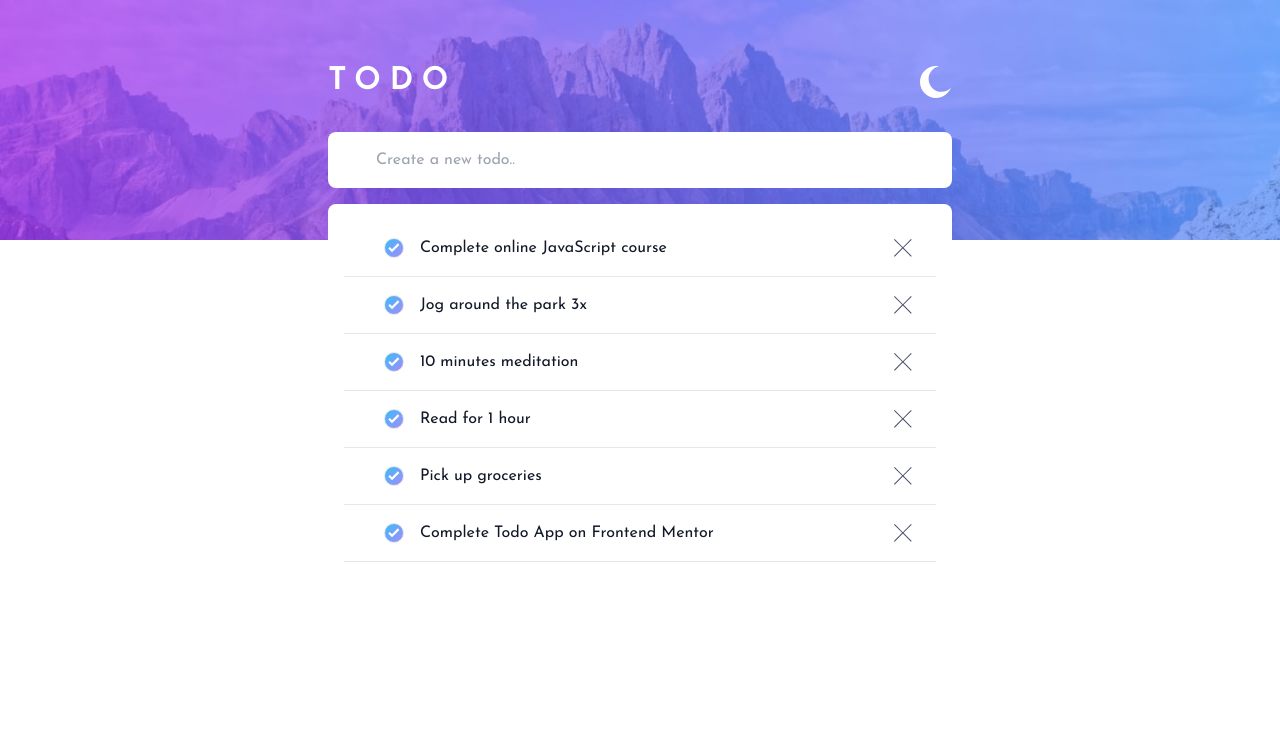
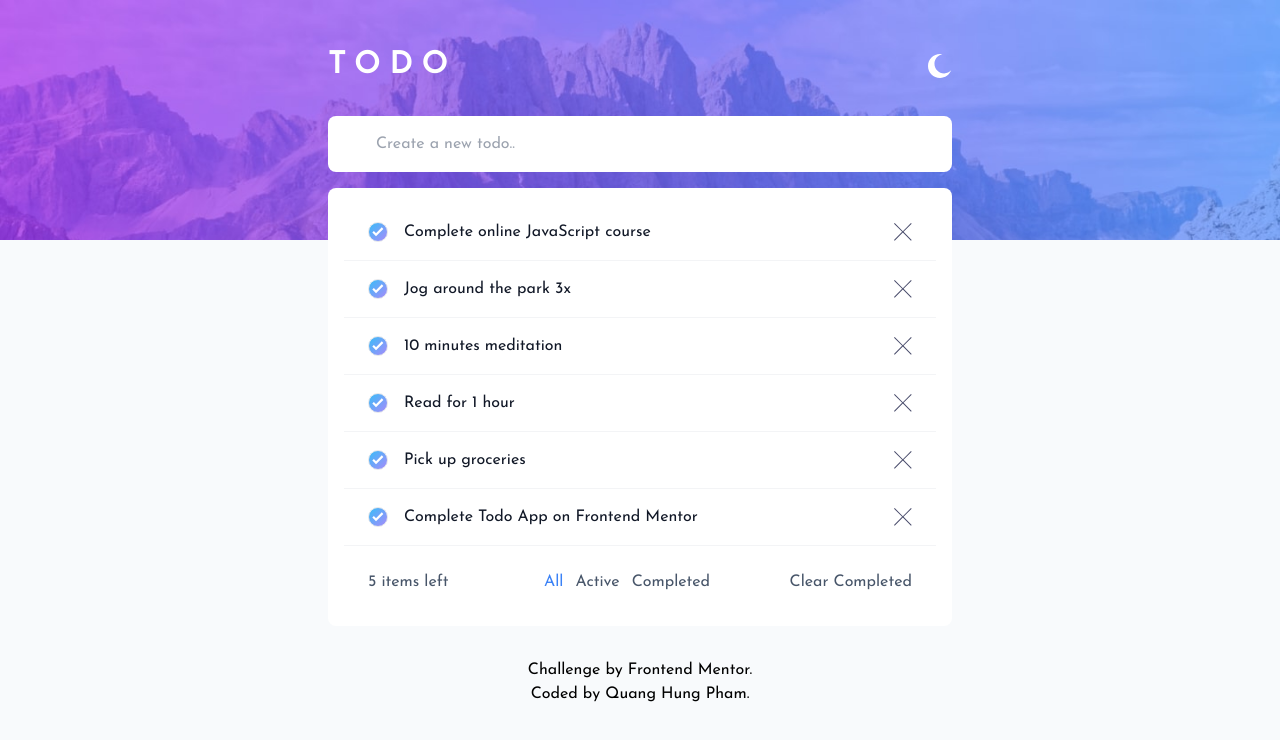
Before and after one commit to pqhung3007/fem-todo-app, a React (Create React App) app: page / in a window 1280 px wide. Shown: the top 740 px of the page. Built offline with nearby package versions, Linux system fonts and the light colour scheme.

Commit message:
build UI for dark mode

```diff
--- a/src/App.js
+++ b/src/App.js
@@ -5,19 +5,23 @@ import { useSelector } from 'react-redux'
 import Header from './components/Header';
 import TodoForm from './components/TodoForm';
 import TodoList from './components/TodoList';
+import Footer from './components/Footer';
 
 function App() {
   const { lightMode } = useSelector((state) => state.theme);
 
   return (
-    <div className="App">
+    <div className="bg-slate-50 dark:bg-darkBlue min-h-screen">
       <ToastContainer autoClose={2000} theme='light' />
-      <div className={`${lightMode ? "bg-desktop-light" : "bg-desktop-dark"} bg-cover bg-no-repeat  h-48 md:h-60`}>
-        <div className="max-w-2xl mx-auto pt-12 md:pt-16 px-6">
-          <Header />
+      <div className={`${lightMode ? "bg-desktop-light" : "bg-desktop-dark"} bg-cover bg-no-repeat h-48 md:h-60`}>
+      </div>
+      <div className="max-w-2xl mx-auto -mt-48 md:-mt-64 pt-12 md:pt-16 px-6">
+        <Header />
+        <main>
           <TodoForm />
           <TodoList />
-        </div>
+        </main>
+        <Footer />
       </div>
     </div>
   );
--- /dev/null
+++ b/src/components/Footer.jsx
@@ -0,0 +1,20 @@
+import React from "react";
+
+const Footer = () => {
+  return (
+    <footer className="text-center text-black dark:text-slate-500 mt-8 pb-4">
+      <p>
+        Challenge by{" "}
+        <a href="https://www.frontendmentor.io?ref=challenge">
+          Frontend Mentor
+        </a>
+        .
+      </p>
+      <p>
+        Coded by <a href="http://cyishere.dev">Quang Hung Pham</a>.
+      </p>
+    </footer>
+  );
+};
+
+export default Footer;
--- a/src/components/Header.jsx
+++ b/src/components/Header.jsx
@@ -14,7 +14,7 @@ function Header() {
         todo
       </h1>
       <button onClick={() => dispatch(toggleTheme())}>
-        <img src={lightMode ? moonIcon : sunIcon} alt="" className="w-8 h-8" />
+        <img src={lightMode ? moonIcon : sunIcon} alt="" className="w-6 h-6" />
       </button>
     </div>
   );
--- a/src/components/TodoForm.jsx
+++ b/src/components/TodoForm.jsx
@@ -16,7 +16,7 @@ function TodoForm() {
       </label>
       <input
         type="text"
-        className="p-4 pl-12 mt-4 w-full focus:outline-1 focus:outline-purple-400 placeholder:text-gray-400 rounded-lg"
+        className="p-4 pl-12 mt-4 w-full focus:outline-1 focus:outline-purple-400 bg-white dark:bg-darkDesaturatedBlue placeholder:text-gray-400 dark:text-gray-400 rounded-lg"
         placeholder="Create a new todo.."
         value={input}
         onChange={handleChange}
--- a/src/components/TodoItem.jsx
+++ b/src/components/TodoItem.jsx
@@ -6,16 +6,13 @@ function TodoItem({ todo }) {
   const { id, content } = todo;
 
   return (
-    <div className="border-b border-gray-10 px-3 md:px-6 py-4 flex justify-between items-center">
+    <div className="border-b border-gray-100 dark:border-slate-500 md:px-6 py-4 flex justify-between items-center">
       <div className="space-x-4 flex items-center">
-        <label htmlFor="todo" className="hidden">
-          Todo
-        </label>
         {/* <input className="rounded-full inline w-4 h-4" type="checkbox" /> */}
-        <div className="w-5 h-5 flex justify-center items-center border bg-gradient-to-br from-sky-400 to-violet-400 rounded-full">
-          <img src={iconCheck} className="w-3 h-auto" alt="" />
+        <div className="w-5 h-5 flex justify-center items-center ml-0 border bg-gradient-to-br from-sky-400 to-violet-400 rounded-full">
+          <img src={iconCheck} className="w-3" alt="" />
         </div>
-        <p className="text-gray-900">{content}</p>
+        <p className="text-gray-900 dark:text-slate-200">{content}</p>
       </div>
       <button type="submit">
         <img src={iconCross} alt="cross" className="" />
--- a/src/components/TodoList.jsx
+++ b/src/components/TodoList.jsx
@@ -5,10 +5,20 @@ import TodoItem from "./TodoItem";
 function TodoList() {
   const [todos, setTodos] = useState(data);
   return (
-    <div className="p-4 mt-4 rounded-lg bg-white ">
+    <div className="p-4 mt-4 rounded-lg bg-white dark:bg-darkDesaturatedBlue">
       {todos.map((todo) => {
         return <TodoItem key={todo.id} todo={todo} />;
       })}
+
+      <div className="flex justify-between px-6 pt-6 pb-4 text-slate-600">
+        <p className="">5 items left</p>
+        <div className="flex space-x-3 ml-4">
+          <button className="text-blue-500">All</button>
+          <button className="">Active</button>
+          <button className="">Completed</button>
+        </div>
+        <button>Clear Completed</button>
+      </div>
     </div>
   );
 }
--- a/src/features/themeSlice.js
+++ b/src/features/themeSlice.js
@@ -10,6 +10,10 @@ export const themeSlice = createSlice({
     reducers: {
         toggleTheme: (state) => {
             state.lightMode = !state.lightMode
+
+            if (localStorage.theme === 'dark' || (!('theme' in localStorage) && window.matchMedia('(prefers-color-scheme: dark)').matches)) {
+                document.documentElement.classList.toggle('dark')
+            }
         }
     }
 })
--- a/tailwind.config.js
+++ b/tailwind.config.js
@@ -14,6 +14,10 @@ module.exports = {
         'desktop-light': "url('./images/bg-desktop-light.jpg')",
         'mobile-dark': "url('./images/bg-mobile-dark.jpg')",
         'mobile-light': "url('./images/bg-mobile-light.jpg')",
+      },
+      colors: {
+        'darkBlue': "hsl(235, 21%, 11%)",
+        'darkDesaturatedBlue': "hsl(235, 24%, 19%)",
       }
     },
   },
```
